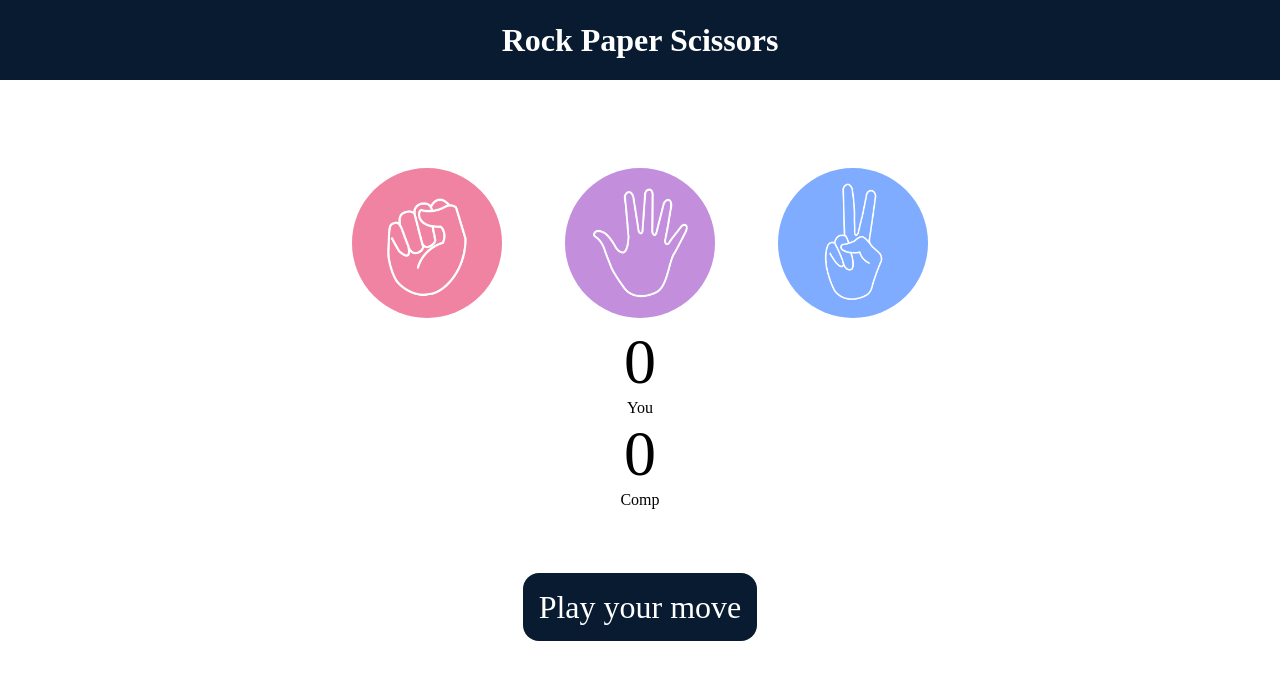
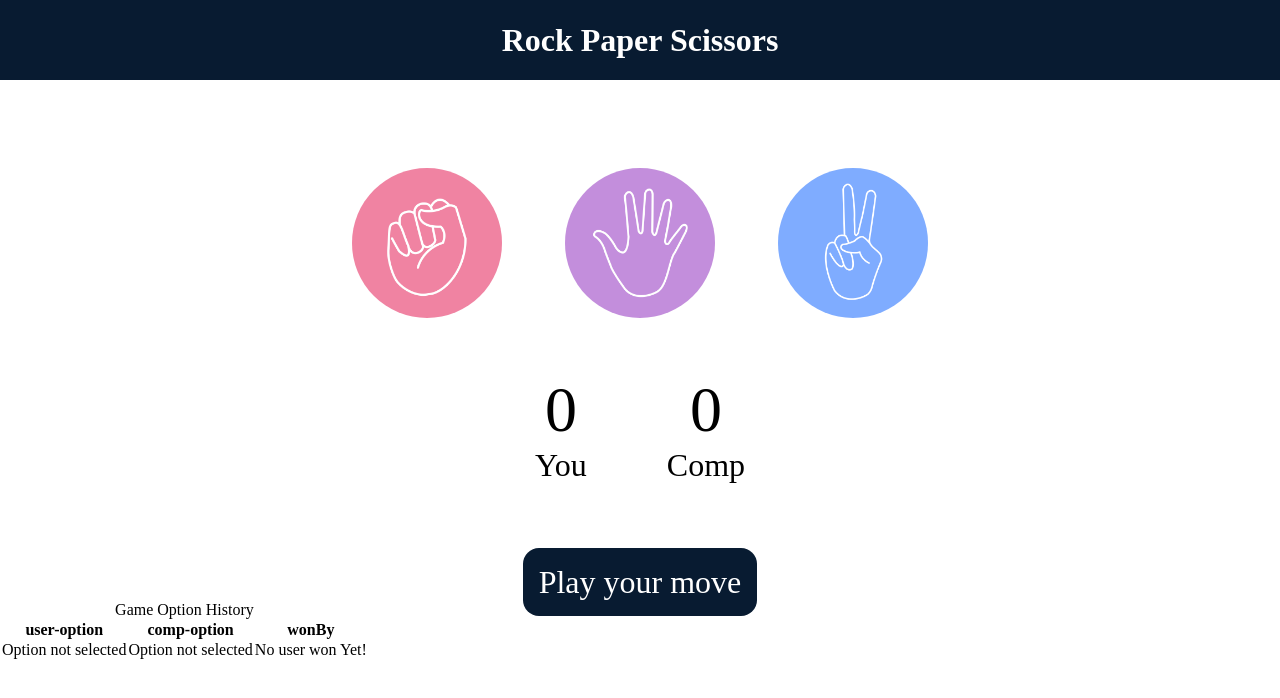
Before and after one commit to DummuMounika/StonePaperScissors, a plain HTML site: page index.html in a window 1280 px wide. Drawn offline with Linux system fonts and the light colour scheme.

Commit message:
added table content tags

```diff
--- a/index.html
+++ b/index.html
@@ -20,7 +20,7 @@
         </div>
     </div>
 
-    <div score="score-board">
+    <div class="score-board">
         <div class="score">
             <p id="user-score">0</p>
             <p>You</p>
@@ -34,6 +34,29 @@
     <div class="msg-container">
         <div id="msg">Play your move</div>
     </div>
+
+    <div class="score-history">
+        <div class="selectedOption">
+            <table id="usersTable">
+                <caption>Game Option History</caption>
+                <thead>
+                    <tr>
+                        <th>user-option</th>
+                        <th>comp-option</th>
+                        <th>wonBy</th>
+                    </tr>
+                </thead>
+                <tbody>
+                    <tr>
+                        <td>Option not selected</td>
+                        <td>Option not selected</td>
+                        <td>No user won Yet!</td>
+                    </tr>
+                </tbody>
+            </table>
+        </div>
+    </div>
+
     <script src="app.js"></script>
 </body>
 </html>
```
